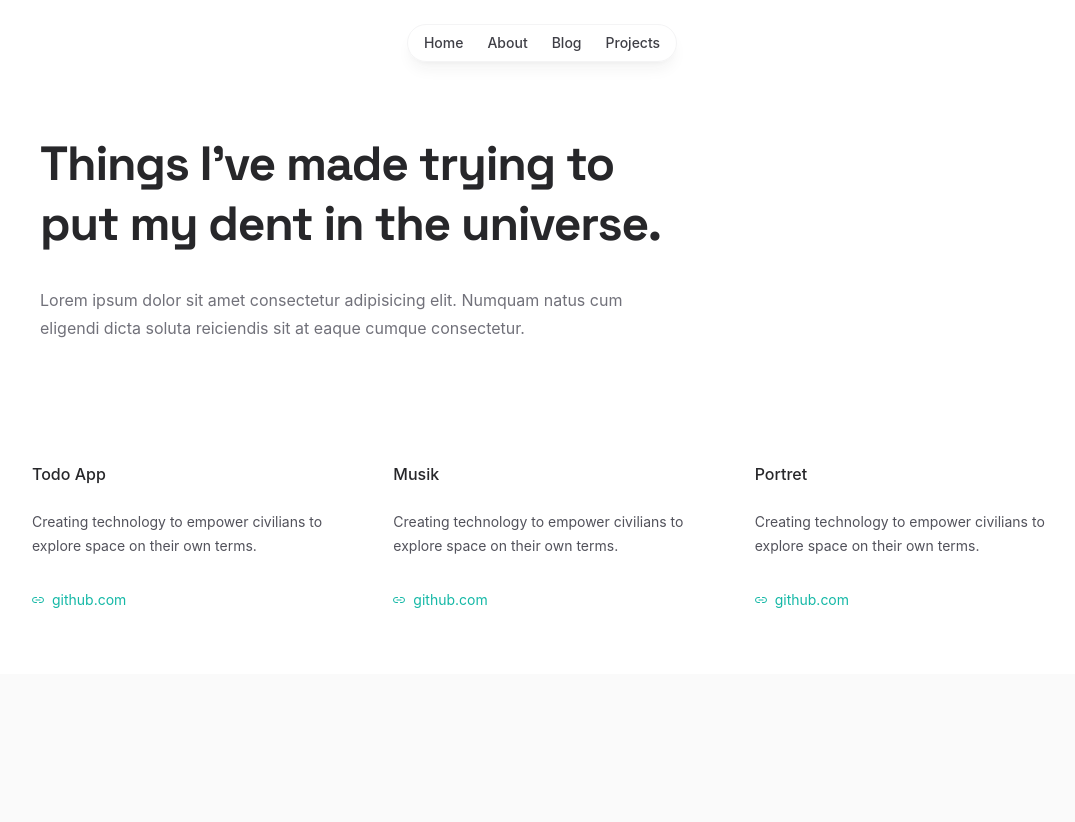
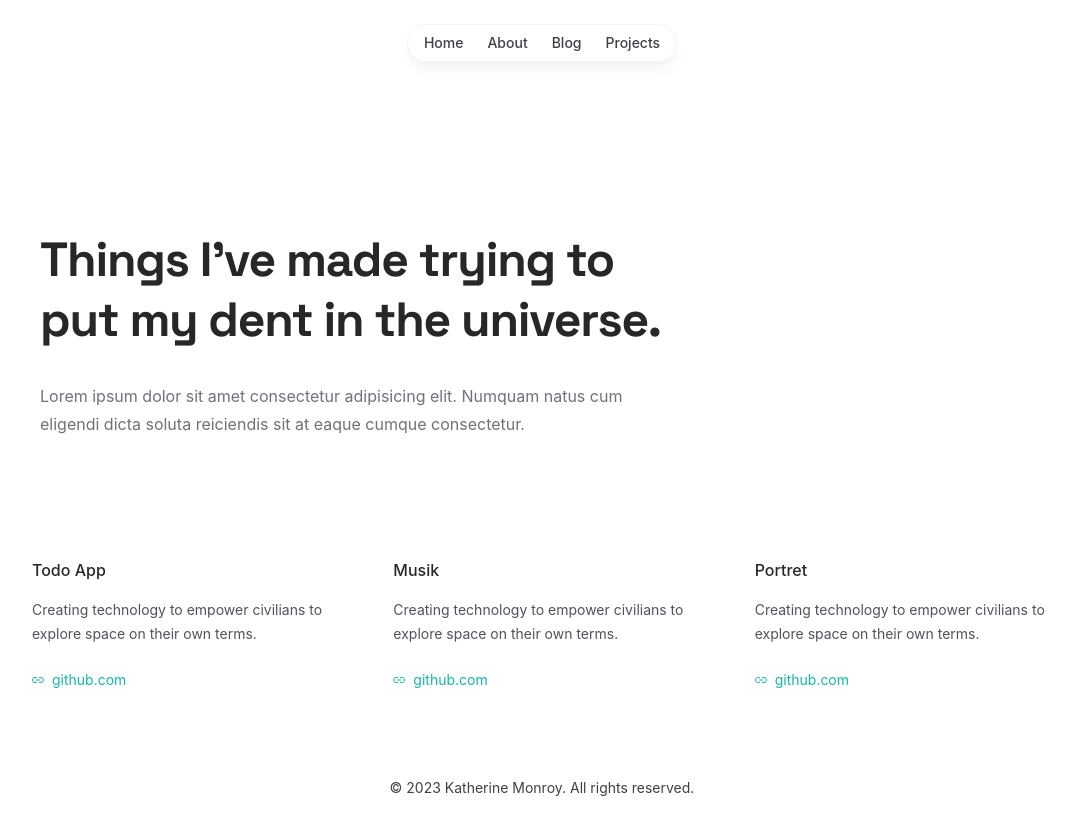
Before and after one commit to kazmonroy/my-blog, a Next.js app: page /projects in a window 1280 px wide. Shown: the whole page, without its empty margins (98-1173 px from the left). Before the commit the page ends 800 px from the top, so only its background shows below. Built offline with nearby package versions, Linux system fonts and the light colour scheme.

Commit message:
Add footer and fix layout in Projects, About and Home

```diff
--- a/app/(user)/about/page.js
+++ b/app/(user)/about/page.js
@@ -6,7 +6,7 @@ import { space_grotesk } from '../../fonts';
 export default function About() {
   return (
     <section className='h-full '>
-      <div className='h-full px-6 py-12 sm:px-16 md:py-32 bg-white sm:mx-8 sm:border-x-2 border-x-zinc-100/50 dark:bg-zinc-900 dark:border-x-zinc-50/5 lg:px-10'>
+      <div className='h-full px-6 sm:px-8 py-12 md:px-10 md:py-32 bg-white sm:mx-8 sm:border-x-2 border-x-zinc-100/50 dark:bg-zinc-900 dark:border-x-zinc-50/5'>
         <div className='grid grid-cols-1 gap-y-16 lg:grid-cols-2 lg:grid-rows-[auto_1fr] lg:gap-y-12 '>
           <div className='w-60 lg:w-96 lg:pl-20'>
             <Image
--- a/app/(user)/layout.js
+++ b/app/(user)/layout.js
@@ -1,5 +1,6 @@
 import '../globals.css';
 import Header from '../components/Header';
+import Footer from '../components/Footer';
 
 export default function RootLayout({ children }) {
   return (
@@ -7,6 +8,7 @@ export default function RootLayout({ children }) {
       <body className='max-w-7xl mx-auto bg-zinc-50 dark:bg-zinc-950 overflow-x-hidden'>
         <Header />
         {children}
+        <Footer />
       </body>
     </html>
   );
--- a/app/(user)/page.js
+++ b/app/(user)/page.js
@@ -7,6 +7,7 @@ import PreviewBlogList from '../components/PreviewBlogList';
 import BlogList from '../components/BlogList';
 import Script from 'next/script';
 import Carrousel from '../components/Carrousel';
+import Footer from '../components/Footer';
 
 export const metadata = {
   title: 'Home',
@@ -71,7 +72,6 @@ export default async function Home() {
 
       <Hero />
       <Carrousel />
-
       <BlogList posts={posts} />
     </main>
   );
--- a/app/(user)/projects/page.js
+++ b/app/(user)/projects/page.js
@@ -5,7 +5,7 @@ export default function Projects() {
   return (
     <div>
       <PageHeader />
-      <section className='grid grid-cols-1 gap-y-16 sm:grid-cols-2 lg:grid-cols-3 bg-white sm:mx-8 sm:border-x-2 border-x-zinc-100/50 dark:bg-zinc-900 dark:border-x-zinc-50/5 lg:px-16 py-8 flex-col '>
+      <section className='grid grid-cols-1 sm:gap-y-16 sm:grid-cols-2 sm:px-4 lg:grid-cols-3 bg-white sm:mx-8 sm:border-x-2 border-x-zinc-100/50 dark:bg-zinc-900 dark:border-x-zinc-50/5 lg:px-16 py-8 max-h-screen	'>
         <Project
           title={'Todo App'}
           description={
--- a/app/components/BlogList.js
+++ b/app/components/BlogList.js
@@ -3,7 +3,7 @@ import Blog from './Blog';
 
 export default function BlogList({ posts }) {
   return (
-    <div className='grid grid-cols-1  gap-4 sm:p-10 lg:px-20 sm:gap-10 md:grid-cols-2 bg-white sm:mx-8 sm:border-x-2 border-x-zinc-100/50 dark:bg-zinc-900 dark:border-x-zinc-50/5'>
+    <div className='grid grid-cols-1 gap-4 sm:p-10 lg:px-20 sm:gap-10 md:grid-cols-2 bg-white sm:mx-8 sm:border-x-2 border-x-zinc-100/50 dark:bg-zinc-900 dark:border-x-zinc-50/5'>
       {posts.map((post) => (
         <ClientSideRoute key={post._id} route={`/post/${post.slug.current}`}>
           <Blog post={post} />
--- /dev/null
+++ b/app/components/Footer.js
@@ -0,0 +1,9 @@
+export default function Footer() {
+  return (
+    <footer className='sm:mx-8 sm:border-x-2 border-x-zinc-100/50 dark:border-x-zinc-50/5 bg-white dark:bg-zinc-900 flex justify-center py-6'>
+      <p className='text-zinc-700 dark:text-zinc-600 text-sm'>
+        © 2023 Katherine Monroy. All rights reserved.
+      </p>
+    </footer>
+  );
+}
--- a/app/components/Hero.js
+++ b/app/components/Hero.js
@@ -6,8 +6,8 @@ import { space_grotesk } from '../fonts';
 export default function Hero() {
   return (
     <section className=''>
-      <div className='flex bg-white sm:mx-8 sm:border-x-2 border-x-zinc-100/50 dark:bg-zinc-900 dark:border-x-zinc-50/5 lg:px-10'>
-        <div className='max-w-3xl px-6 sm:px-16 py-12 flex flex-col gap-y-8'>
+      <div className='flex bg-white sm:mx-8 sm:border-x-2 border-x-zinc-100/50 dark:bg-zinc-900 dark:border-x-zinc-50/5 lg:px-10 '>
+        <div className='max-w-3xl px-6 sm:px-8 md:px-12 lg:px-16 py-12 flex flex-col gap-y-8'>
           <Image
             className='rounded-full'
             src={'/kaz-monroy-profile-pic.jpeg'}
--- a/app/components/PageHeader.js
+++ b/app/components/PageHeader.js
@@ -2,9 +2,9 @@ import { space_grotesk } from '../fonts';
 
 export default function PageHeader() {
   return (
-    <section className=''>
-      <div className='flex bg-white sm:mx-8 sm:border-x-2 border-x-zinc-100/50 dark:bg-zinc-900 dark:border-x-zinc-50/5 lg:px-10'>
-        <div className='max-w-3xl px-6 sm:px-16 py-12 flex flex-col gap-y-8'>
+    <section className='w-full'>
+      <div className='flex bg-white sm:mx-8 sm:border-x-2 border-x-zinc-100/50 dark:bg-zinc-900 dark:border-x-zinc-50/5 lg:px-10 sm:pt-24'>
+        <div className='max-w-3xl px-6 sm:px-8 md:px-12 lg:px-16 py-12 flex flex-col gap-y-8'>
           <h1
             className={`${space_grotesk.className} text-4xl font-bold tracking-tight text-zinc-800 dark:text-zinc-100 sm:text-5xl sm:leading-tight`}
           >
--- a/app/components/Project.js
+++ b/app/components/Project.js
@@ -5,7 +5,7 @@ export default function Project({ title, description, link, linkText }) {
   return (
     <div
       key={link}
-      className='flex flex-col gap-4 items-start rounded-lg cursor-pointer  p-8 transition hover:bg-zinc-100/50  dark:bg-zinc-900 dark:hover:bg-zinc-800/70'
+      className='flex flex-col gap-2 items-start rounded-lg cursor-pointer p-8 transition hover:bg-zinc-100/50  dark:bg-zinc-900 dark:hover:bg-zinc-800/70'
     >
       <h1 className='font-medium text-base text-zinc-800 py-2 dark:text-zinc-100'>
         {title}
```
